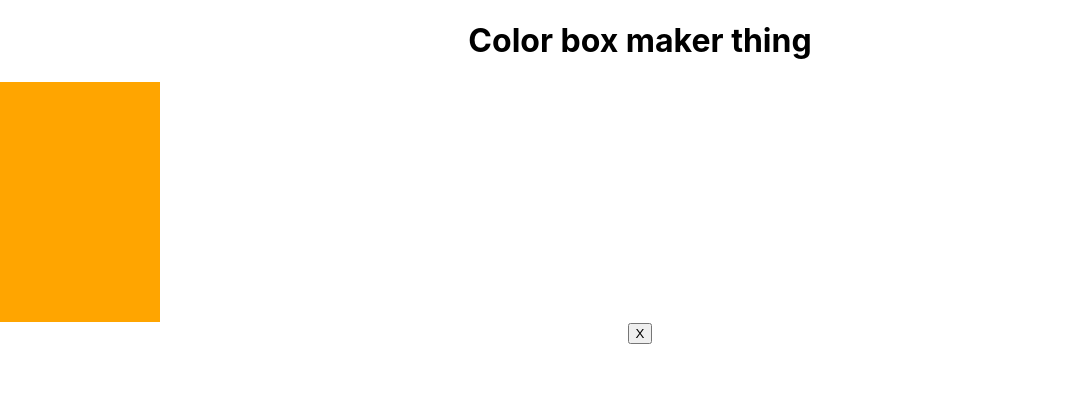
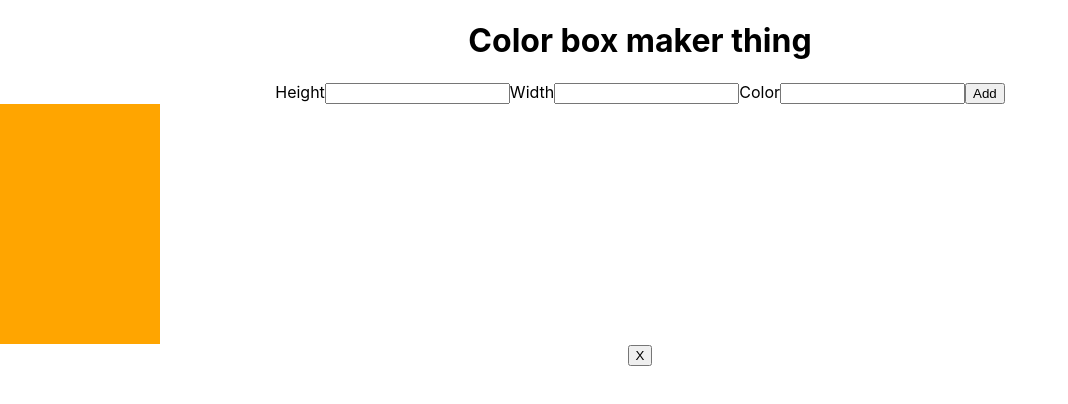
Before and after one commit to SanchitYadav2005/React_js_, a React (Create React App) app in the folder color_box_exercise/: page / in a window 1280 px wide. Shown: the top 404 px of the page, without its empty margins (0-1068 px from the left). Built offline with nearby package versions, Linux system fonts and the light colour scheme.

Commit message:
created the form

```diff
--- a/color_box_exercise/src/Boxlist.js
+++ b/color_box_exercise/src/Boxlist.js
@@ -1,5 +1,6 @@
 import React, {Component} from 'react';
 import Box from './Box';
+import NewBoxForm from './NewBoxForm';
 
 class Boxlist extends Component{
     constructor(props){
@@ -15,6 +16,7 @@
         return(
             <div>
                 <h1>Color box maker thing</h1>
+                <NewBoxForm/>
                 {boxes}
             </div>
         )
--- a/color_box_exercise/src/NewBoxForm.js
+++ b/color_box_exercise/src/NewBoxForm.js
@@ -0,0 +1,48 @@
+import React, {Component} from 'react';
+
+class NewBoxForm extends Component{
+    constructor(props){
+        super(props);
+        this.state = {
+            height: '',
+            weight: '',
+            color: ''
+        }
+    }
+    handleChange(evt){
+        this.setState({
+            [evt.target.name] : evt.target.value
+        })
+    }
+    render(){
+        return(
+            <div>
+                <form>
+                    <label>Height</label>
+                    <input
+                        value={this.state.height}
+                        onChange={this.handleChange}
+                        name='height'
+                        id='height'
+                    />
+                    <label>Width</label>
+                    <input
+                        value={this.state.width}
+                        onChange={this.handleChange}
+                        name='width'
+                        id='width'
+                    />
+                    <label>Color</label>
+                    <input
+                        value={this.state.color}
+                        onChange={this.handleChange}
+                        name='color'
+                        id='color'
+                    />
+                    <button>Add</button>
+                </form>
+            </div>
+        )
+    }
+}
+export default NewBoxForm;
```
